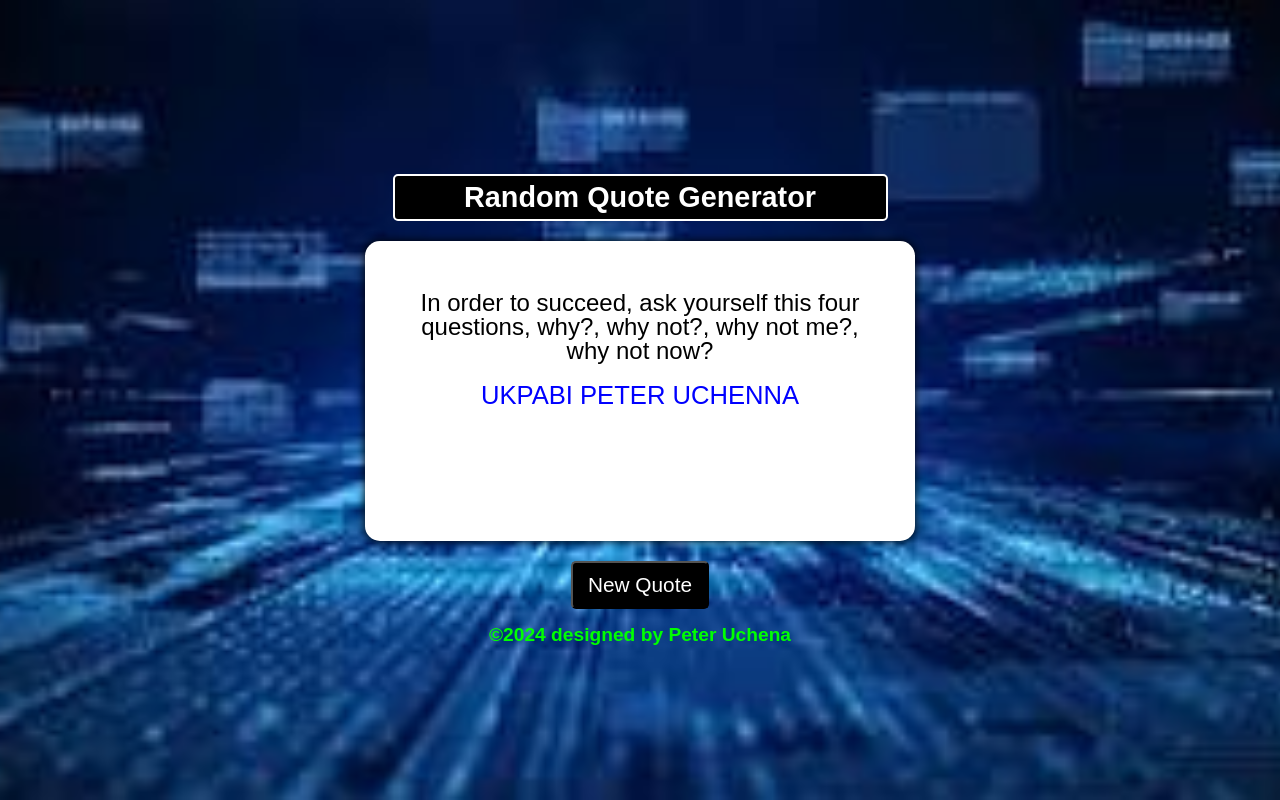
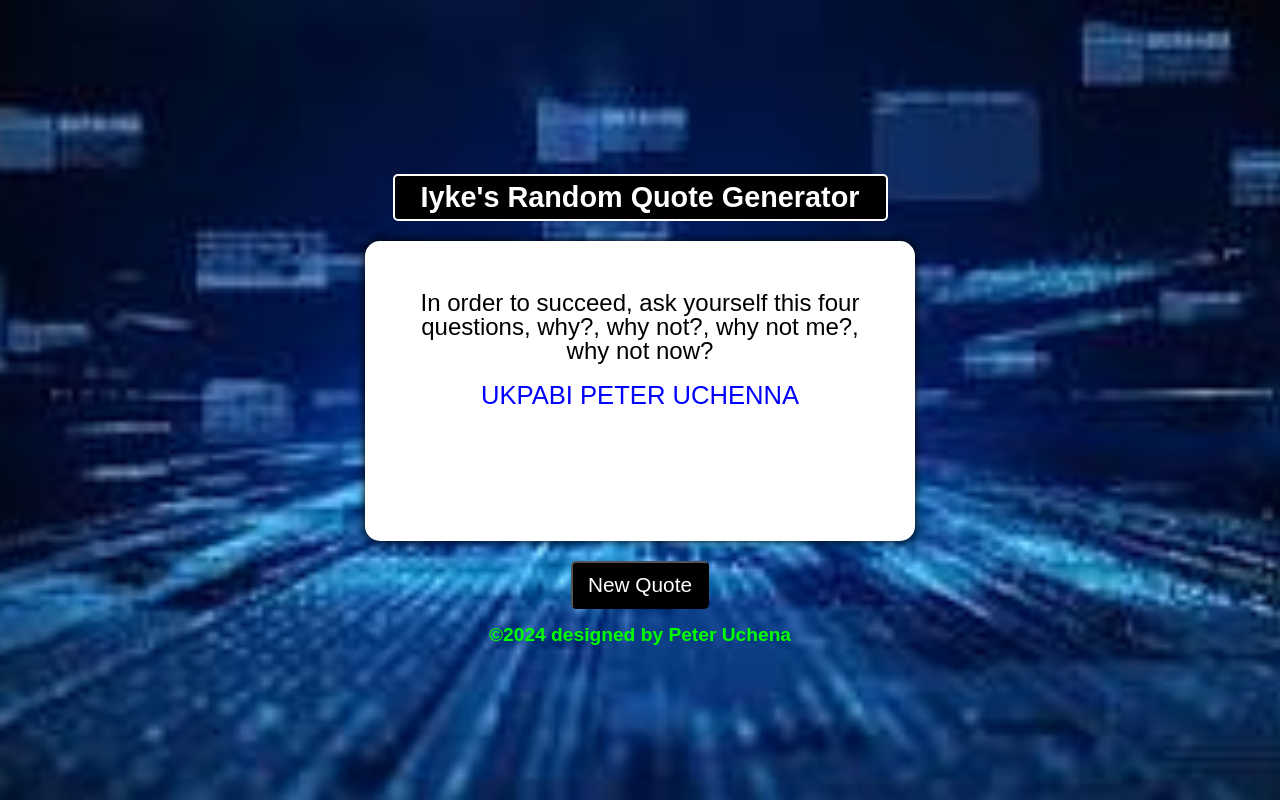
Before and after one commit to Iykaay/Git-class, a plain HTML site: page index.html in a window 1280 px wide. Drawn offline with Linux system fonts and the light colour scheme.

Commit message:
added new name to header

```diff
--- a/index.html
+++ b/index.html
@@ -11,7 +11,7 @@
 
         <div class="header">
            <h2>
-              Random Quote Generator
+             Iyke's Random Quote Generator
            </h2>
          </div>
            <div class="main-content">
```
